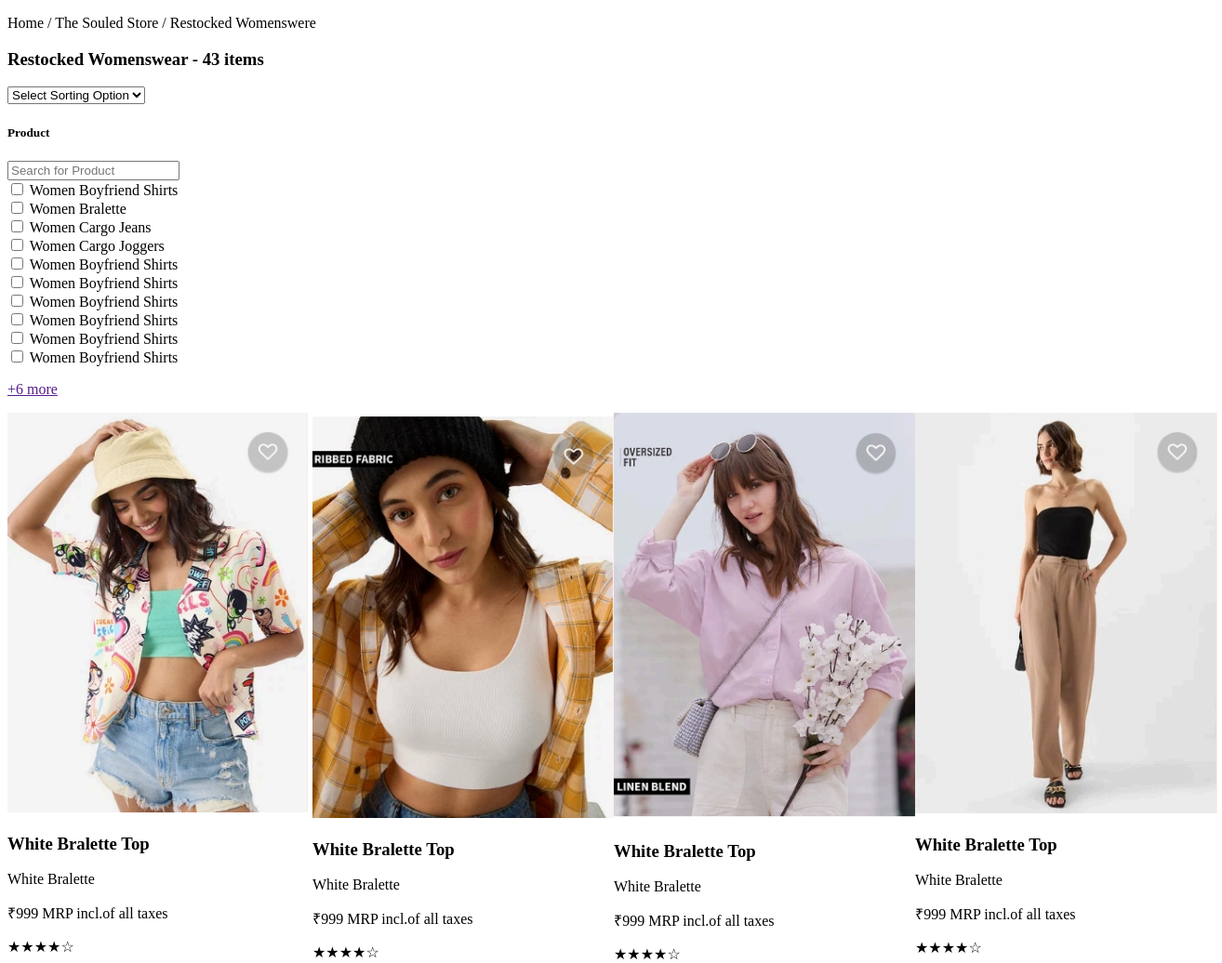
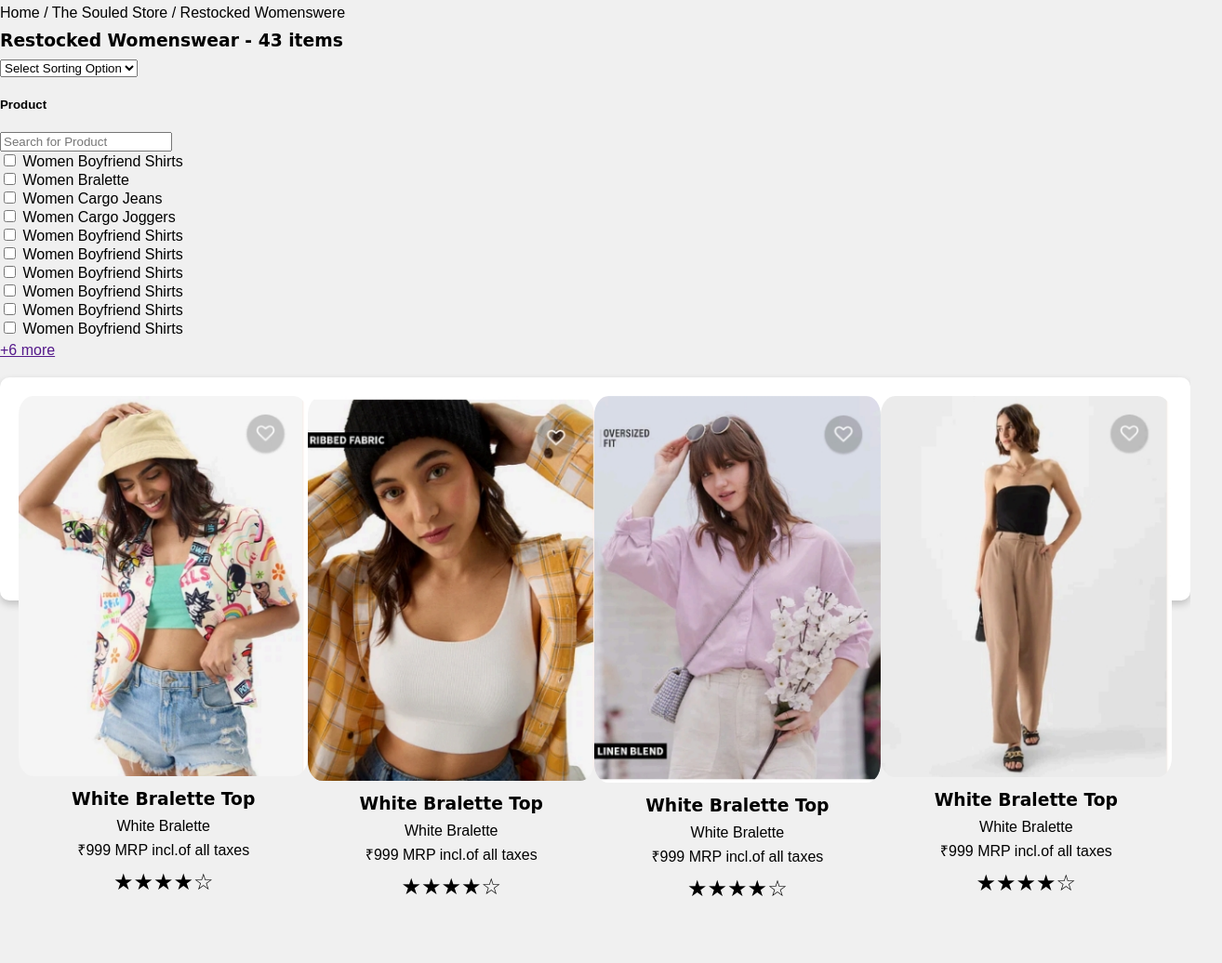
Before and after one commit to Niks-World/The-souled-Store-clone, a plain HTML site: page women.html in a window 1280 px wide. Shown: the whole page at 93% size, 1314 px wide, since content can reach past the window. After the commit the page ends 970 px from the top, so only its background shows below. Drawn offline with Linux system fonts and the light colour scheme.

Commit message:
all done Css need only

```diff
--- a/women.html
+++ b/women.html
@@ -6,12 +6,67 @@
     <title>Women Page</title>
 </head>
 <style>
-.card{
-    display: flex;
-    /* width: 100px; */
-    height: 100px;
+body {
+    font-family: Arial, sans-serif;
+    /* display: grid; */
+    justify-content: center;
+    align-items: center;
+    height: 100vh;
+    margin: 0;
+    background-color: #f0f0f0;
 
 }
+
+/* .container {
+     text-align: center;
+}*/
+
+h1 {
+    font-size: 36px;
+    font-weight: bold;
+}
+
+h2 {
+    font-size: 24px;
+    font-family: 'Press Start 2P', cursive; /* Use a pixelated font */
+}
+
+.card {
+    background-color: #fff;
+    border-radius: 10px;
+    box-shadow: 0 4px 8px rgba(0, 0, 0, 0.2);
+    padding: 20px;
+    /* width: 300px; */
+    text-align: center;
+    margin-top: 20px;
+    display: flex;
+    height: 200px;
+
+}
+
+.panda-img {
+    width: 100%;
+    height: auto;
+    border-radius: 5%;
+    object-fit: cover;
+}
+
+h3 {
+    color: black;
+    font-family: 'Press Start 2P', cursive; /* Use a pixelated font */
+    margin: 10px 0;
+}
+
+p {
+    margin: 5px 0;
+}
+
+.rating {
+    margin-top: 10px;
+    font-size: 24px;
+    color: #000;
+}
+
 </style>
 <body>
   <p>Home / The Souled Store / Restocked Womenswere</p>
```
Also changed, not shown: index.html (+2 -0 lines).
